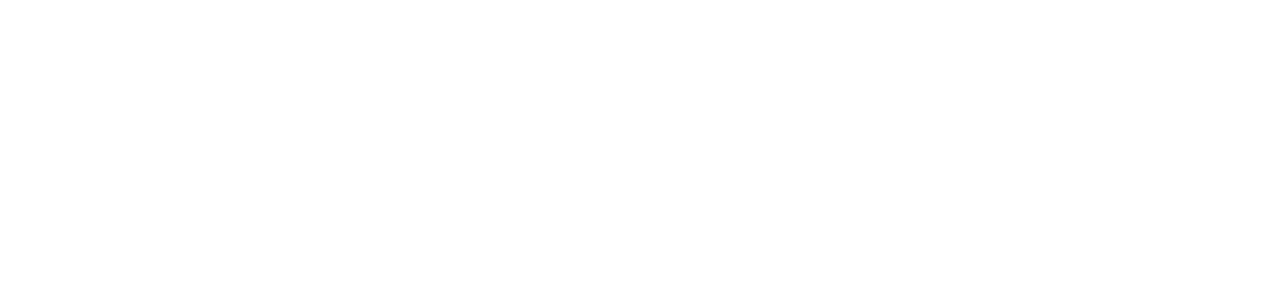
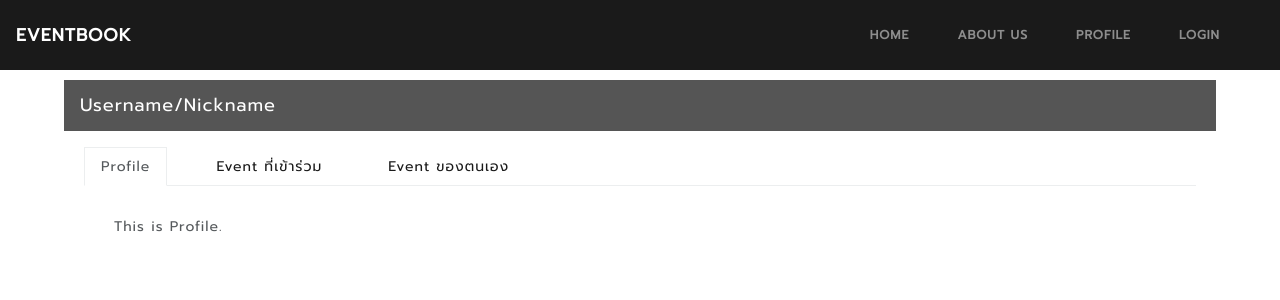
Before and after one commit to prathan1234/WebTech_Project, an Angular app in the folder frontend/: page /profile in a window 1280 px wide. Before the commit this address led to /. Shown: the top 300 px of the page. Built offline with nearby package versions, Linux system fonts and the light colour scheme.

Commit message:
Add profile component

```diff
--- a/frontend/package.json
+++ b/frontend/package.json
@@ -26,7 +26,7 @@
     "zone.js": "^0.8.14"
   },
   "devDependencies": {
-    "@angular/cli": "1.4.9",
+    "@angular/cli": "^1.5.5",
     "@angular/compiler-cli": "^4.2.4",
     "@angular/language-service": "^4.2.4",
     "@types/jasmine": "~2.5.53",
--- a/frontend/src/app/app.component.html
+++ b/frontend/src/app/app.component.html
@@ -1,4 +1,5 @@
 <div id='fullPage'>
+  <app-header></app-header>
 	<div id="content">
     <router-outlet></router-outlet>
   </div>
--- a/frontend/src/app/components/header/header.component.html
+++ b/frontend/src/app/components/header/header.component.html
@@ -1,5 +1,5 @@
 <nav class="navbar navbar-expand-lg navbar-dark bg-primary">
-  <a class="navbar-brand" href="#">Eventbook</a>
+  <a class="navbar-brand" routerLink="">Eventbook</a>
   <button class="navbar-toggler" type="button" data-toggle="collapse" data-target="#navbarColor01" aria-controls="navbarColor01"
     aria-expanded="false" aria-label="Toggle navigation" style="">
     <span class="navbar-toggler-icon"></span>
@@ -7,19 +7,17 @@
 
   <div class="collapse navbar-collapse" id="navbarColor01">
     <ul class="navbar-nav mr-auto">
-      <li class="nav-item active">
-        <a class="nav-link" href="#">Home
-          <span class="sr-only">(current)</span>
-        </a>
+      <li class="nav-item">
+        <a class="nav-link" routerLink="">Home</a>
       </li>
       <li class="nav-item">
-        <a class="nav-link" href="#">Features</a>
+        <a class="nav-link" routerLink="../aboutus">About us</a>
       </li>
       <li class="nav-item">
-        <a class="nav-link" href="#">Profile</a>
+        <a class="nav-link" routerLink="../profile">Profile</a>
       </li>
       <li class="nav-item">
-        <a routerLink="../login" (click)='login()' class="nav-link">Login</a>
+        <a class="nav-link" routerLink="../login">Login</a>
       </li>
     </ul>
   </div>
--- a/frontend/src/app/components/home/home.component.css
+++ b/frontend/src/app/components/home/home.component.css
@@ -15,7 +15,7 @@
 }
 
 .login-form {
-    margin-left: 300px;
+    margin-left: 250px;
     margin-right: 250px;
 }
 
@@ -25,3 +25,13 @@
     display: block;
     margin-left: 20px;
 }
+
+.breadcrumb {
+    background-color: #555555;
+    color: white;
+    font-size: 18px;
+}
+
+.nav-pills {
+    margin-right: 10px;
+}
--- a/frontend/src/app/components/home/home.component.html
+++ b/frontend/src/app/components/home/home.component.html
@@ -1,4 +1,3 @@
-<app-header></app-header>
 <div class="container">
   <div class="jumbotron">
     <h1>Welcome</h1>
@@ -7,7 +6,7 @@
       <input class="form-control mr-sm-2" type="text" placeholder="Search">
       <ul class="nav nav-pills">
         <li class="nav-item dropdown">
-          <a class="nav-link dropdown-toggle" data-toggle="dropdown" href="#" role="button" aria-haspopup="true" aria-expanded="false">Catagory</a>
+          <a class="nav-link dropdown-toggle" data-toggle="dropdown" href="#" role="button" aria-haspopup="true" aria-expanded="false">Catagory </a>
           <div class="dropdown-menu" x-placement="bottom-start" style="position: absolute; transform: translate3d(0px, 37px, 0px); top: 0px; left: 0px; will-change: transform;">
             <a class="dropdown-item" href="#">Action</a>
             <a class="dropdown-item" href="#">Another action</a>
@@ -17,9 +16,13 @@
           </div>
         </li>
       </ul>
-      <button class="btn btn-secondary my-2 my-sm-0" type="submit">Search</button>
+      <button class="btn btn-success my-2 my-sm-0" type="submit">Search</button>
     </form>
   </div>
+
+  <ol class="breadcrumb">
+      <li class="breadcrumb-item">Event ที่น่าสนใจ</li>
+  </ol>
 
   <div class="card">
     <h3 class="card-header">Event 2</h3>
--- /dev/null
+++ b/frontend/src/app/components/profile/profile.component.css
@@ -0,0 +1,28 @@
+.container-profile {
+    width: 90%;
+    margin-right:auto;
+    margin-left:auto;
+}
+
+.breadcrumb-profile {
+    background-color: #555555;
+    color: white;
+    font-size: 18px;
+    margin-top: 10px;
+}
+
+.jumbotron-profile {
+    background-color: #BBBBBB;
+    height: 250px;
+    margin-bottom: 15px;
+}
+
+.nav-tabs {
+    margin-left: 20px;
+    margin-right: 20px;
+}
+
+.tab-content {
+    margin-top: 30px;
+    margin-left: 50px;
+}
--- /dev/null
+++ b/frontend/src/app/components/profile/profile.component.html
@@ -0,0 +1,35 @@
+<div class="container-profile">
+  <ol class="breadcrumb breadcrumb-profile">
+    <li class="breadcrumb-item">Username/Nickname</li>
+  </ol>
+
+  <!-- <div class="jumbotron jumbotron-profile">
+
+  </div> -->
+
+  <ul class="nav nav-tabs">
+    <li class="nav-item">
+      <a class="nav-link active" data-toggle="tab" href="#profile">Profile</a>
+    </li>
+    <li class="nav-item">
+      <a class="nav-link" data-toggle="tab" href="#event">Event ที่เข้าร่วม</a>
+    </li>
+    <li class="nav-item">
+      <a class="nav-link" data-toggle="tab" href="#myevent">Event ของตนเอง</a>
+    </li>
+  </ul>
+
+  <div id="myTabContent" class="tab-content">
+    <div class="tab-pane fade in active show" id="profile">
+      <p>This is Profile.</p>
+    </div>
+
+    <div class="tab-pane fade" id="event">
+      <p>This is Event.</p>
+    </div>
+
+    <div class="tab-pane fade" id="myevent">
+      <p>This is my event.</p>
+    </div>
+  </div>
+</div>
--- /dev/null
+++ b/frontend/src/app/components/profile/profile.component.ts
@@ -0,0 +1,15 @@
+import { Component, OnInit } from '@angular/core';
+
+@Component({
+  selector: 'app-profile',
+  templateUrl: './profile.component.html',
+  styleUrls: ['./profile.component.css']
+})
+export class ProfileComponent implements OnInit {
+
+  constructor() { }
+
+  ngOnInit() {
+  }
+
+}
--- a/frontend/src/index.html
+++ b/frontend/src/index.html
@@ -8,6 +8,7 @@
   <meta name="viewport" content="width=device-width, initial-scale=1">
   <link rel="icon" type="image/x-icon" href="favicon.ico">
   <link rel="stylesheet" href="https://bootswatch.com/4/lux/bootstrap.min.css">
+  <link href="https://fonts.googleapis.com/css?family=Prompt" rel="stylesheet">
 </head>
 <body>
   <app-root></app-root>
--- a/frontend/src/styles.css
+++ b/frontend/src/styles.css
@@ -1 +1,3 @@
-/* You can add global styles to this file, and also import other style files */
+body {
+    font-family: 'Prompt', sans-serif;
+}
```
Also changed, not shown: frontend/src/app/app.module.ts (+7 -4 lines), 2 other files (tests, documents, lock files or other folders).
